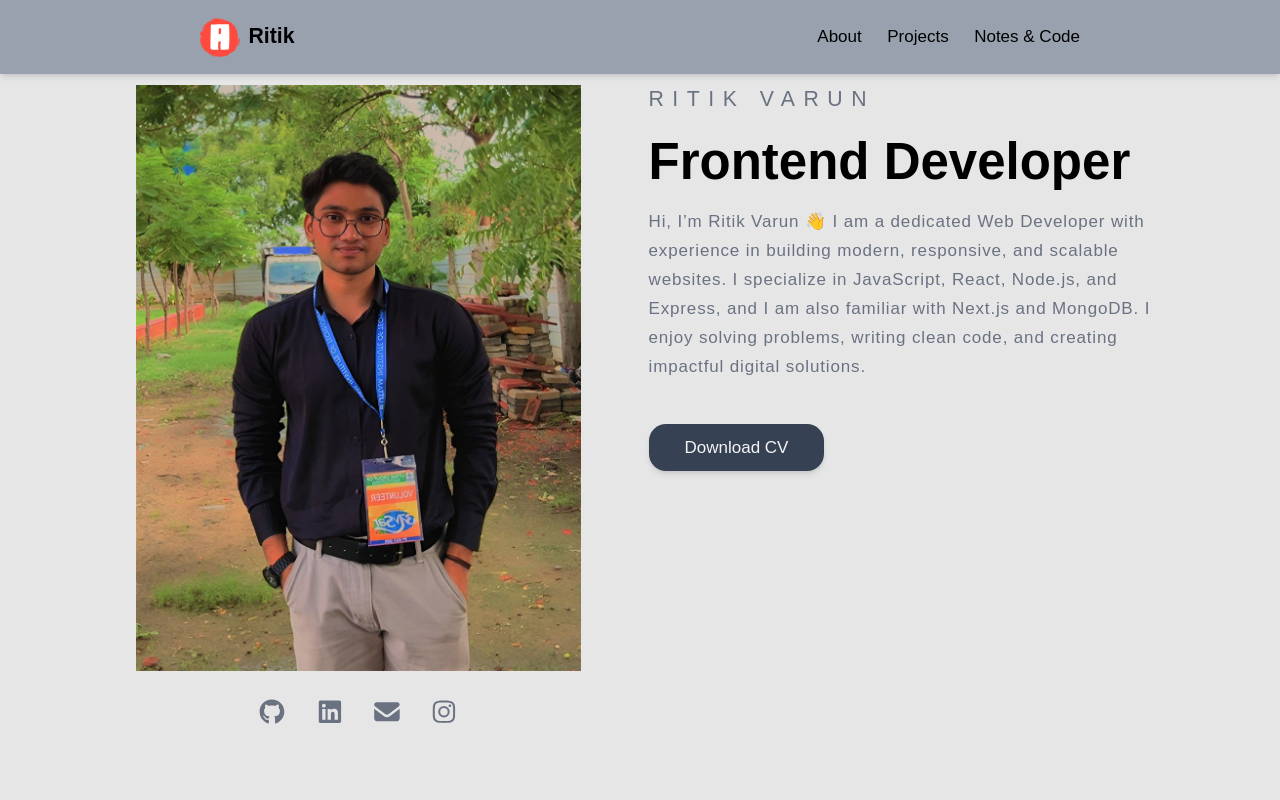
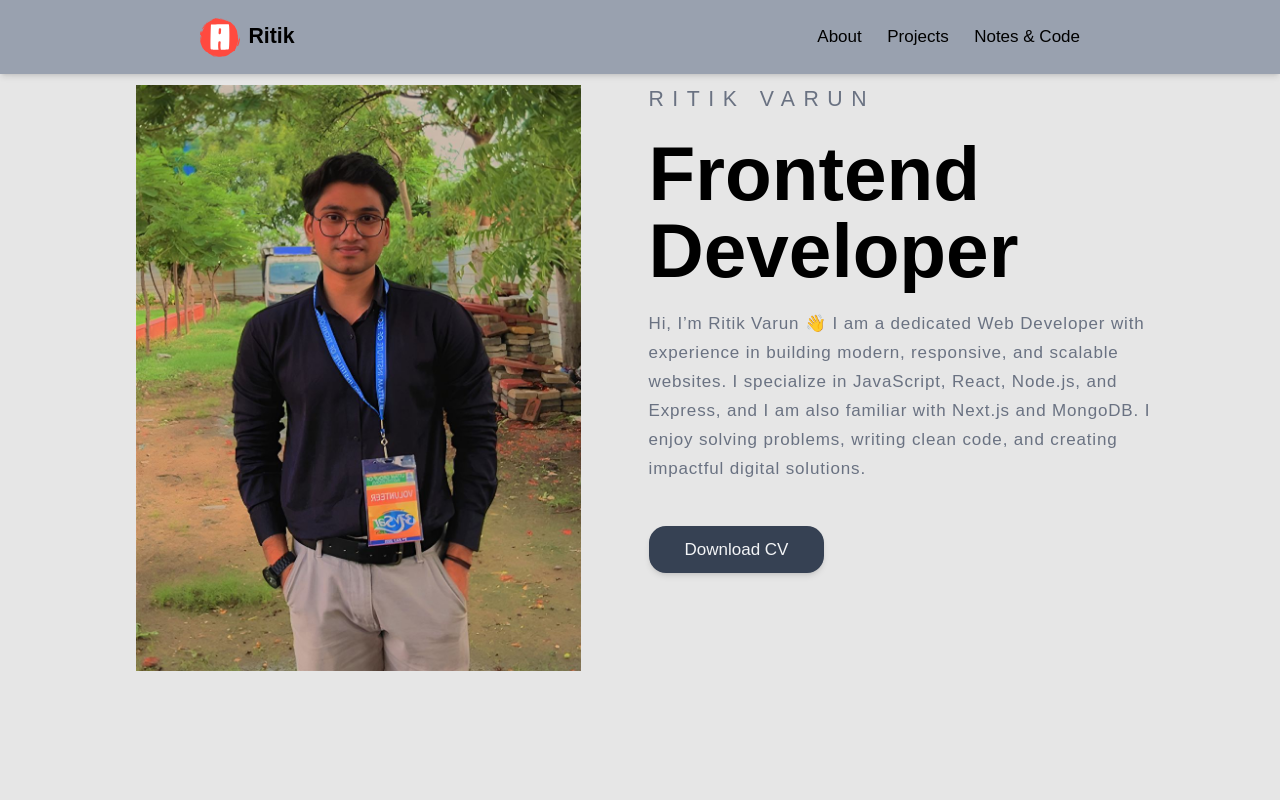
Before and after one commit to ritikvarun/My_portfolio, a Next.js app in the folder frontend/: page / in a window 1280 px wide. Shown: the top 800 px of the page. Built offline with nearby package versions, Linux system fonts and the light colour scheme; no server answers.

Commit message:
fix: revert developerTitle styling and remove social icons under profile photo

```diff
--- a/frontend/src/components/Hero/HeroMain.jsx
+++ b/frontend/src/components/Hero/HeroMain.jsx
@@ -53,7 +53,7 @@ const HeroMain = () => {
       {/* // MainSection Start */}
       <div className={cn('mx-auto', 'mt-10', 'grid', 'grid-cols-1', 'gap-4', 'p-10', 'md:grid-cols-2', 'md:px-20', 'overflow-hidden')}>
         {/* Image Section Start */}
-        <div className={cn('flex', 'flex-col', 'items-center', 'justify-center')}>
+        <div>
           <motion.div
             className={cn('md:flex', 'col-span-1', 'mx-auto', 'justify-center', 'items-center')}
             initial={{ x: 100, opacity: 0 }}
@@ -73,34 +73,6 @@ const HeroMain = () => {
               />
             </div>
           </motion.div>
-          {/* Social Icons under the photo */}
-          <motion.div
-            className={cn('flex', 'justify-center', 'items-center', 'space-x-6', 'mt-6', 'mb-4')}
-            initial={{ y: 20, opacity: 0 }}
-            whileInView={{ y: 0, opacity: 1 }}
-            transition={{ delay: 0.8, type: "spring" }}
-          >
-            {settings.githubUrl && (
-              <a href={settings.githubUrl} target="_blank" rel="noopener noreferrer" className={cn('text-gray-500', 'hover:text-black', 'transition-all', 'text-2xl')}>
-                <FontAwesomeIcon icon={faGithub} />
-              </a>
-            )}
-            {settings.linkedinUrl && (
-              <a href={settings.linkedinUrl} target="_blank" rel="noopener noreferrer" className={cn('text-gray-500', 'hover:text-[#0077b5]', 'transition-all', 'text-2xl')}>
-                <FontAwesomeIcon icon={faLinkedin} />
-              </a>
-            )}
-            {settings.contactEmail && (
-              <a href={`mailto:${settings.contactEmail}`} className={cn('text-gray-500', 'hover:text-[#ea4335]', 'transition-all', 'text-2xl')}>
-                <FontAwesomeIcon icon={faEnvelope} />
-              </a>
-            )}
-            {settings.instagramUrl && (
-              <a href={settings.instagramUrl} target="_blank" rel="noopener noreferrer" className={cn('text-gray-500', 'hover:text-[#e1306c]', 'transition-all', 'text-2xl')}>
-                <FontAwesomeIcon icon={faInstagram} />
-              </a>
-            )}
-          </motion.div>
         </div>
         {/* Image Section End  */}
 
@@ -118,7 +90,7 @@ const HeroMain = () => {
             {settings.developerName}
           </motion.h3>
           <motion.h1
-            className={cn('text-black', 'text-2xl', 'sm:text-3xl', 'md:text-3xl', 'lg:text-4xl', 'xl:text-5xl', '2xl:text-6xl', 'font-bold', 'my-2', 'md:my-5', 'whitespace-nowrap')}
+            className={cn('text-black', 'text-5xl', 'md:text-6xl', 'lg:text-7xl', '2xl:text-8xl', 'font-bold', 'my-2', 'md:my-5')}
             initial={{ x: -100, opacity: 0 }}
             whileInView={{ x: 0, opacity: 1 }}
             transition={{
```
